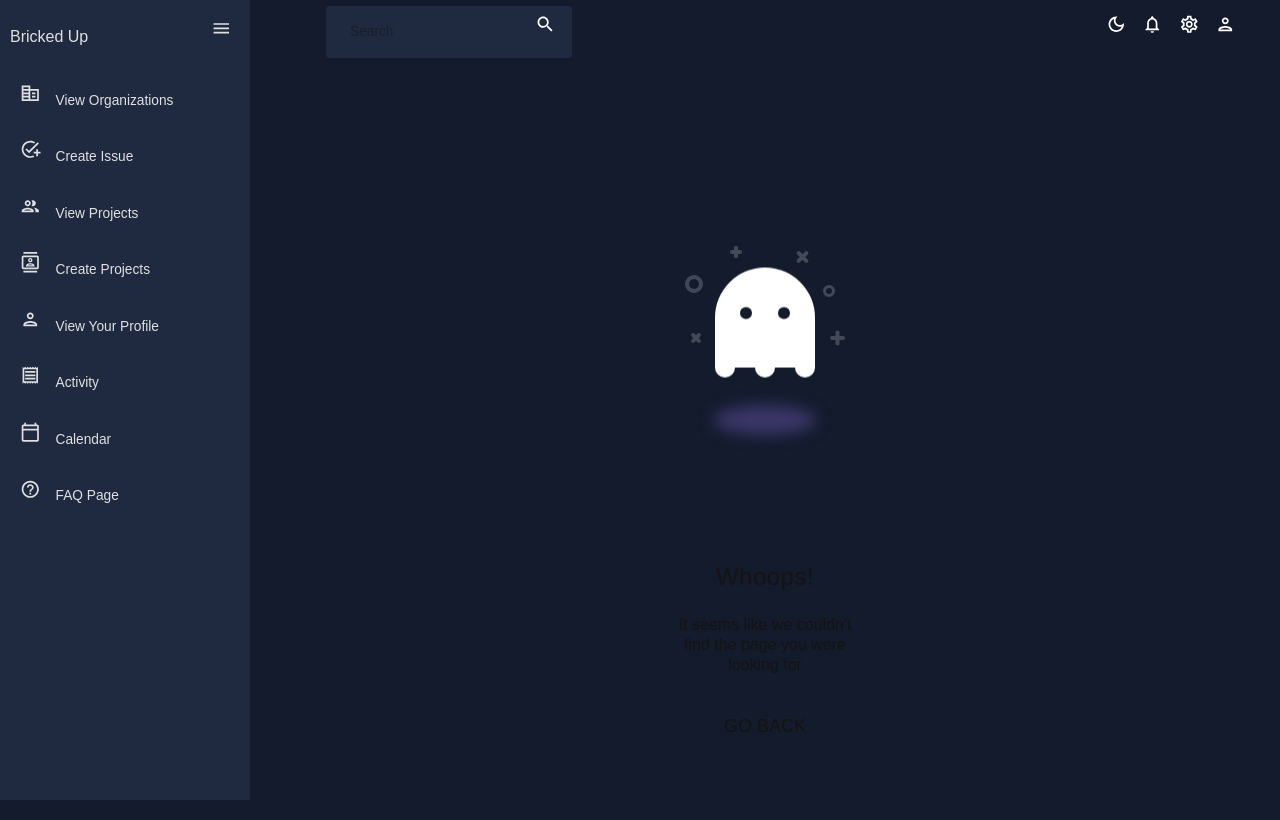
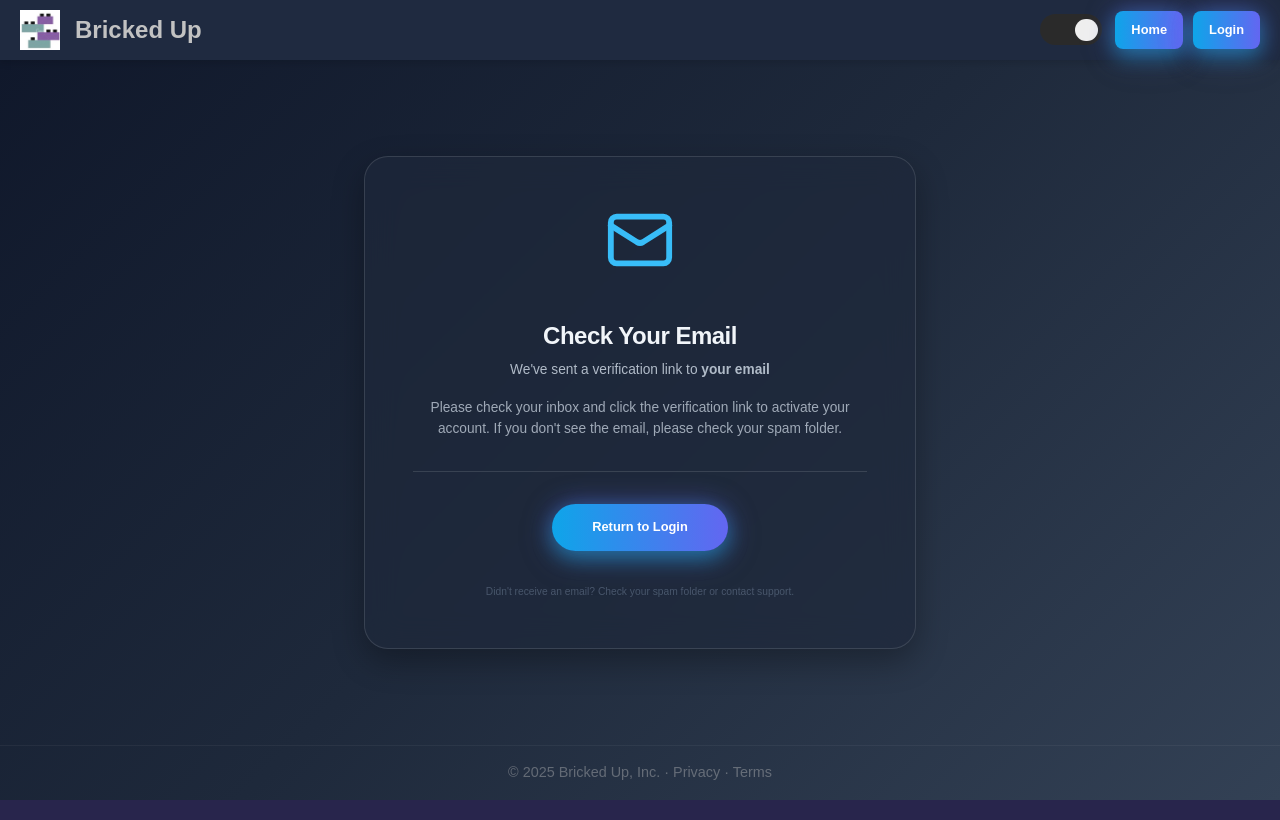
Before and after one commit to bricked-up/Frontend, a React (Create React App) app: page /verification in a window 1280 px wide. Built offline with nearby package versions, Linux system fonts and the light colour scheme.

Commit message:
Hopefully works inshAllah

```diff
--- a/src/pages/App.tsx
+++ b/src/pages/App.tsx
@@ -18,6 +18,7 @@ import CalendarPage from "../pages/Calendar";
 import ViewOrg from "./ViewOrganization";
 import CreateTask from "../Components/CreateIssue/CreateIssue";
 import { mockBoard } from "../Components/CreateIssue/CreateIssue";
+import EmailVerification from "./EmailVerification";
 
 function App() {
   const [theme, colorMode] = useMode();
@@ -31,6 +32,8 @@ function App() {
           <div className="App">
             {/* set up Routes */}
             <Routes>
+
+
               {user ? (
                 <Route element={<Layout />}>
                   <Route path="/" element={<Dashboard />} />
@@ -43,6 +46,10 @@ function App() {
               <Route path="/login" element={<Login />} />
               <Route path="/forgot_pwd" element={<ForgotPwd />} />
               <Route path="/testt" element={<LandingPage />} />
+              <Route path="/testt" element={<LandingPage />} />
+              <Route path="/verification" element={<EmailVerification />} />
+
+              {/* route for email verification */}
 
               {/* user related routes */}
               <Route path="/user/:userId">
@@ -95,6 +102,8 @@ function App() {
               <Route path="/500" element={<Error500Page />} />
             </Routes>
           </div>
+
+
         </Router>
       </ThemeProvider>
     </ColorModeContext.Provider>
--- a/src/pages/EmailVerification.tsx
+++ b/src/pages/EmailVerification.tsx
@@ -1,4 +1,4 @@
-import React from "react";
+import React, { useEffect } from "react";
 import { useNavigate, useLocation } from "react-router-dom";
 import {
   Box,
@@ -7,31 +7,36 @@ import {
   Paper,
   Container,
   useTheme,
-  Alert
+  Divider,
+  useMediaQuery
 } from "@mui/material";
+import { motion } from "framer-motion";
 import MarkEmailReadIcon from '@mui/icons-material/MarkEmailRead';
 import NavBar from "../Components/Navbar/NavBar";
+import { Mail } from "lucide-react";
 
-/**
- * EmailVerification component displays a confirmation page after signup
- * informing the user to check their email for verification.
- *
- * The component shows a confirmation message with instructions and
- * provides a button to redirect to the login page.
- *
- * @component
- * @example
- * return(
- *  <EmailVerification />
- * );
- */
 const EmailVerification = () => {
   const navigate = useNavigate();
   const location = useLocation();
   const theme = useTheme();
+  const isMobile = useMediaQuery(theme.breakpoints.down("sm"));
+  const isDark = theme.palette.mode === "dark";
 
-  // Get email from state if available
-  const email = location.state?.email || "your email";
+  // Get email from state, localStorage, or use a generic message
+  const email = location.state?.email || localStorage.getItem("userEmail") || "your email";
+
+  // Store email in localStorage if it came from state
+  useEffect(() => {
+    if (location.state?.email) {
+      localStorage.setItem("userEmail", location.state.email);
+    }
+
+    // Optional: Redirect if user is already logged in
+    const isLoggedIn = localStorage.getItem("isLoggedIn") === "true";
+    if (isLoggedIn) {
+      navigate("/dashboard");
+    }
+  }, [location.state, navigate]);
 
   const handleGoToLogin = () => {
     navigate("/login");
@@ -40,70 +45,150 @@ const EmailVerification = () => {
   return (
     <Box
       sx={{
+        display: "flex",
+        flexDirection: "column",
         minHeight: "100vh",
-        width: "100%",
-        bgcolor: theme.palette.background.default
+        fontFamily: "'Poppins', sans-serif",
+        background: isDark
+          ? "linear-gradient(135deg, #0f172a, #1e293b, #334155)"
+          : "linear-gradient(135deg, #e0f2fe, #f1f5f9, #f8fafc)",
+        color: theme.palette.text.primary,
+        transition: "background 0.5s ease, color 0.5s ease"
       }}
     >
       <NavBar />
-      <Container maxWidth="sm" sx={{ pt: 8 }}>
-        <Paper
-          elevation={4}
+
+      <Container
+        maxWidth="sm"
         sx={{
-            p: 4,
-            borderRadius: 2,
-            textAlign: "center",
-            bgcolor: theme.palette.mode === 'dark'
-              ? 'rgba(30, 40, 70, 0.9)'
-              : 'rgba(255, 255, 255, 0.9)'
+          flex: 1,
+          display: "flex",
+          alignItems: "center",
+          justifyContent: "center",
+          py: 8,
         }}
       >
-          <MarkEmailReadIcon
-            color="primary"
-            sx={{ fontSize: 80, mb: 2 }}
-          />
+        <motion.div
+          initial={{ opacity: 0, y: 50 }}
+          animate={{ opacity: 1, y: 0 }}
+          transition={{ duration: 0.8 }}
+          style={{ width: "100%" }}
+        >
+          <Paper
+            elevation={8}
+            sx={{
+              backdropFilter: "blur(16px)",
+              background: isDark
+                ? "rgba(30, 41, 59, 0.7)"
+                : "rgba(255, 255, 255, 0.8)",
+              borderRadius: 6,
+              p: { xs: 4, sm: 6 },
+              width: "100%",
+              textAlign: "center",
+              border: `1px solid ${theme.palette.divider}`,
+              boxShadow: isDark
+                ? "0 12px 32px rgba(0, 0, 0, 0.3)"
+                : "0 8px 20px rgba(0, 194, 255, 0.15)",
+              transition: "all 0.4s ease-in-out"
+            }}
+          >
+            <motion.div
+              initial={{ scale: 0.8 }}
+              animate={{ scale: 1 }}
+              transition={{ type: "spring", stiffness: 200, delay: 0.2 }}
+            >
+              <Box sx={{ mb: 3 }}>
+                <Mail size={70} color="#38bdf8" strokeWidth={2} />
+              </Box>
+            </motion.div>
 
             <Typography
-            variant="h4"
-            component="h1"
-            color="primary"
-            sx={{ mb: 3, fontWeight: 'bold' }}
+              variant="h3"
+              sx={{
+                fontWeight: 700,
+                letterSpacing: "-0.5px",
+                color: isDark ? "#f1f5f9" : "#0f172a"
+              }}
+              gutterBottom
             >
-            Verify Your Email
+              Check Your Email
             </Typography>
 
-          <Typography variant="body1" paragraph>
+            <Typography
+              variant="subtitle1"
+              sx={{
+                opacity: 0.85,
+                color: isDark ? "#cbd5e1" : "#334155",
+                mb: 2
+              }}
+            >
               We've sent a verification link to <strong>{email}</strong>
             </Typography>
 
-          <Typography variant="body1" paragraph>
+            <Typography
+              variant="body1"
+              sx={{
+                opacity: 0.75,
+                color: isDark ? "#cbd5e1" : "#475569"
+              }}
+            >
               Please check your inbox and click the verification link to activate your account.
               If you don't see the email, please check your spam folder.
             </Typography>
 
-          <Alert
-            severity="info"
-            sx={{
-              mt: 3,
-              mb: 3,
-              textAlign: "left",
-              display: "flex",
-              alignItems: "center"
-            }}
-          >
-            You need to verify your email before you can log in to your account.
-          </Alert>
+            <Divider sx={{ my: 4, borderColor: theme.palette.divider }} />
 
             <Button
               variant="contained"
               size="large"
               onClick={handleGoToLogin}
-            sx={{ mt: 2 }}
+              sx={{
+                px: 5,
+                py: 1.5,
+                borderRadius: 8,
+                fontWeight: "bold",
+                textTransform: "none",
+                background: "linear-gradient(to right, #0ea5e9, #6366f1)",
+                color: "#fff",
+                boxShadow: "0 8px 20px rgba(6, 182, 212, 0.4)",
+                filter: "drop-shadow(0 0 0.75rem rgba(99, 102, 241, 0.5))",
+                '&:hover': {
+                  background: "linear-gradient(to right, #6366f1, #0ea5e9)"
+                }
+              }}
             >
-            Go to Login
+              Return to Login
             </Button>
+
+            <Typography
+              variant="caption"
+              sx={{
+                mt: 4,
+                display: "block",
+                color: isDark ? "#64748b" : "#64748b",
+                opacity: 0.6
+              }}
+            >
+              Didn't receive an email? Check your spam folder or contact support.
+            </Typography>
           </Paper>
+        </motion.div>
       </Container>
+
+      <Box
+        component="footer"
+        sx={{
+          textAlign: "center",
+          py: 2,
+          fontSize: "0.9rem",
+          opacity: 0.4,
+          color: theme.palette.text.secondary,
+          borderTop: `1px solid ${theme.palette.divider}`,
+          transition: "color 0.4s ease, border-color 0.4s ease"
+        }}
+      >
+        © 2025 Bricked Up, Inc. · Privacy · Terms
+      </Box>
     </Box>
   );
 };
--- a/src/pages/Login.tsx
+++ b/src/pages/Login.tsx
@@ -13,7 +13,6 @@ import {
   Tabs,
   Tab,
   Container,
-  Link,
   Alert,
   List,
   ListItem,
@@ -82,37 +81,95 @@ const Login = () => {
     setError("");
   };
 
-  const handleForgotPwd = (e: React.MouseEvent<HTMLAnchorElement>) => {
-    if (!account) {
-      e.preventDefault();
-      setError("Please enter your email address");
-    } else {
-      setError("");
+const handleLogin = async () => {
+    if (!account || !password) {
+      setError("Please enter both email and password");
+      return;
     }
+
+    try {
+      const response = await authUser(account, password, "login");
+
+      if (response === 200 || response === 201) {
+        // Create user object with login info
+        const loggedInUser = {
+          ...user,
+          email: account,
+          password: password, // Include password in the user object
+          verified: true // Assuming login successful means verified
         };
 
-  const handleLogin = async () => {
-    const response = await authUser(account, password, "login");
-    if (response === 500) {
+        // Store user info in local storage
+        localStorage.setItem('user', String(user.id));
+
+        // Update user context
+        setUser(loggedInUser);
+        navigate("/dashboard");
+      } else if (response === 401) {
+        setError("Invalid email or password");
+      } else if (response === 403) {
+        // Create user object with unverified status
+        const unverifiedUser = {
+          ...user,
+          email: account,
+          password: password, // Include password in the user object
+          verified: false
+        };
+
+        // Update user context even for unverified users
+        setUser(unverifiedUser);
+
+        setError("Account not verified. Please check your email.");
+        navigate("/verification");
+      } else if (response === 500) {
         navigate("/500");
+      } else {
+        setError("Login failed. Please try again.");
       }
-    if (response === 200) {
-      setUser({ ...user, email: account });
-      navigate("/dashboard");
+    } catch (error) {
+      console.error("Login error:", error);
+      navigate("/500");
     }
   };
 
 const handleSignup = async () => {
   setRegisterAttempt(true);
-    if (isValid) {
+  if (!isValid) return;
+
+  try {
     const response = await authUser(account, password, "signup");
-      if (response === 500) {
+
+    if (response === 200 || response === 201) {
+      // Create temporary user object with all required fields
+      const tempUser = {
+        id: typeof user.id === "number" ? user.id : Date.now(), // Ensure id is always a number
+        email: account,
+        password: password, // Make sure password is included
+        name: account.split('@')[0],
+        displayName: account.split('@')[0],
+        verified: false,
+        organizations: [],
+        projects: [],
+        issues: [],
+        sessions: []
+      };
+
+      // Store user ID in local storage
+      localStorage.setItem('user', String(tempUser.id));
+
+      // Update user context
+      setUser(tempUser);
+      navigate("/verification");
+    } else if (response === 409) {
+      setError("Email already exists");
+    } else if (response === 500) {
       navigate("/500");
+    } else {
+      setError("Registration failed. Please try again.");
     }
-      if (response === 200) {
-        setUser({ ...user, email: account });
-        navigate("/dashboard");
-      }
+  } catch (error) {
+    console.error("Signup error:", error);
+    navigate("/500");
   }
 };
 
@@ -308,24 +365,6 @@ const Login = () => {
                 >
                   Login
                 </Button>
-
-                <Box textAlign="center">
-                  <Link
-                    href="/forgot_pwd"
-                    onClick={handleForgotPwd}
-                    underline="hover"
-                    sx={{
-                      display: 'inline-block',
-                      mt: 1,
-                      color: isDark ? '#94a3b8' : '#475569',
-                      '&:hover': {
-                        color: isDark ? '#cbd5e1' : '#334155'
-                      }
-                    }}
-                  >
-                    Forgot password?
-                  </Link>
-                </Box>
               </Box>
             </TabPanel>
 
```
Also changed, not shown: src/App.tsx (+6 -3 lines). Lines whose indentation alone changed are shown as unchanged.
